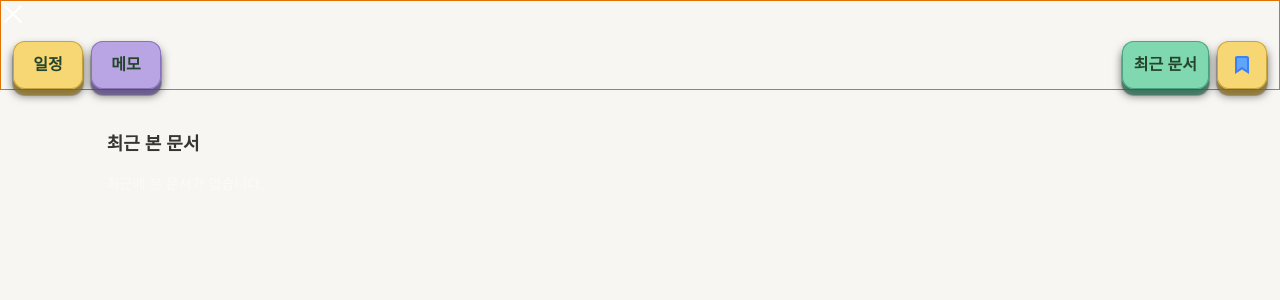
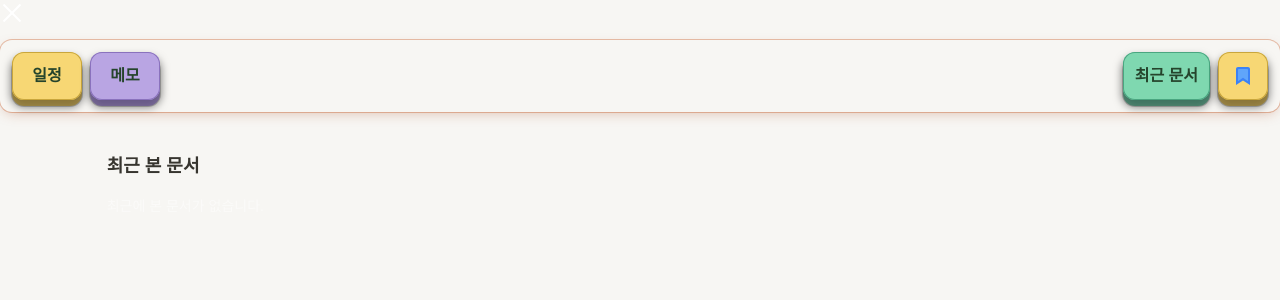
Before and after one commit to johyunsoo33/small-side-project, a Next.js app: page /recent in a window 1280 px wide. Both pictures are taken after a click on the element 13 px from the left and 13 px from the top of the page. Shown: the top 300 px of the page. Built offline with nearby package versions, Linux system fonts and the light colour scheme; no server answers.

Commit message:
✨ 메뉴 목록 및 메모 박스 컴포넌트 개선: 스타일 클래스 수정 및 MemoBox 경로 변경

```diff
--- a/src/Component/Header/menuList/menuList.tsx
+++ b/src/Component/Header/menuList/menuList.tsx
@@ -30,7 +30,7 @@ export default function MenuList() {
   };
 
   return (
-    <div className="border-amber-600 border-1">
+    <div className="">
       <div className="relative w-6 h-6" id="menuIcon" onClick={handleClick}>
         <div
           ref={topLineRef}
@@ -45,8 +45,8 @@ export default function MenuList() {
       </div>
 
       {isOpen ? (
-        <ul className="flex justify-between mt-4 px-3 scale-up-ver-top">
-          <div className="flex gap-2">
+        <ul className="flex justify-between mt-4 px-3 py-3 menu-panel">
+          <div className="flex gap-2 slide-down-fade">
             <MenuItem
               content="일정"
               targetLink="mySchedule"
@@ -59,7 +59,7 @@ export default function MenuList() {
             />
           </div>
 
-          <div className="flex gap-2">
+          <div className="flex gap-2 slide-down-fade-late">
             <MenuItem
               content="최근 문서"
               targetLink="recent"
--- a/src/Component/MemoBox/MemoBox.tsx
+++ b/src/Component/MemoBox/MemoBox.tsx
@@ -1,8 +1,8 @@
 "use client";
 import { useState } from "react";
-import MemoList from "./MemoListBox/MemoList";
-import MemoPopUp from "./MemoPopUp/MemoPopUp";
-import MemoTopBox from "./MemoTopBox/MemoTopBox";
+import MemoList from "../MemoBox/MemoListBox/MemoList";
+import MemoPopUp from "../MemoBox/MemoPopUp/MemoPopUp";
+import MemoTopBox from "../MemoBox/MemoTopBox/MemoTopBox";
 import { MemoProps, TaskProps } from "@/src/types/addTaskType";
 
 export default function MemoBox({ memoList }: { memoList: MemoProps[] }) {
--- a/src/app/myMemo/page.tsx
+++ b/src/app/myMemo/page.tsx
@@ -1,5 +1,5 @@
 import Header from "@/src/Component/Header/header";
-import MemoBox from "@/src/Component/MemoBox/MemoBox";
+import MemoBox from "@/src/Component/BookmarkBox/BookmarkBox";
 import { getMemos } from "@/src/functions/CalenderTaskAdd";
 
 export default async function MyMemo() {
```
Also changed, not shown: src/Component/MemoBox/MemoDetailBox/BookMarkDetail.tsx (renamed from src/Component/MemoBox/MemoDetailBox/MemoDetail.tsx).
